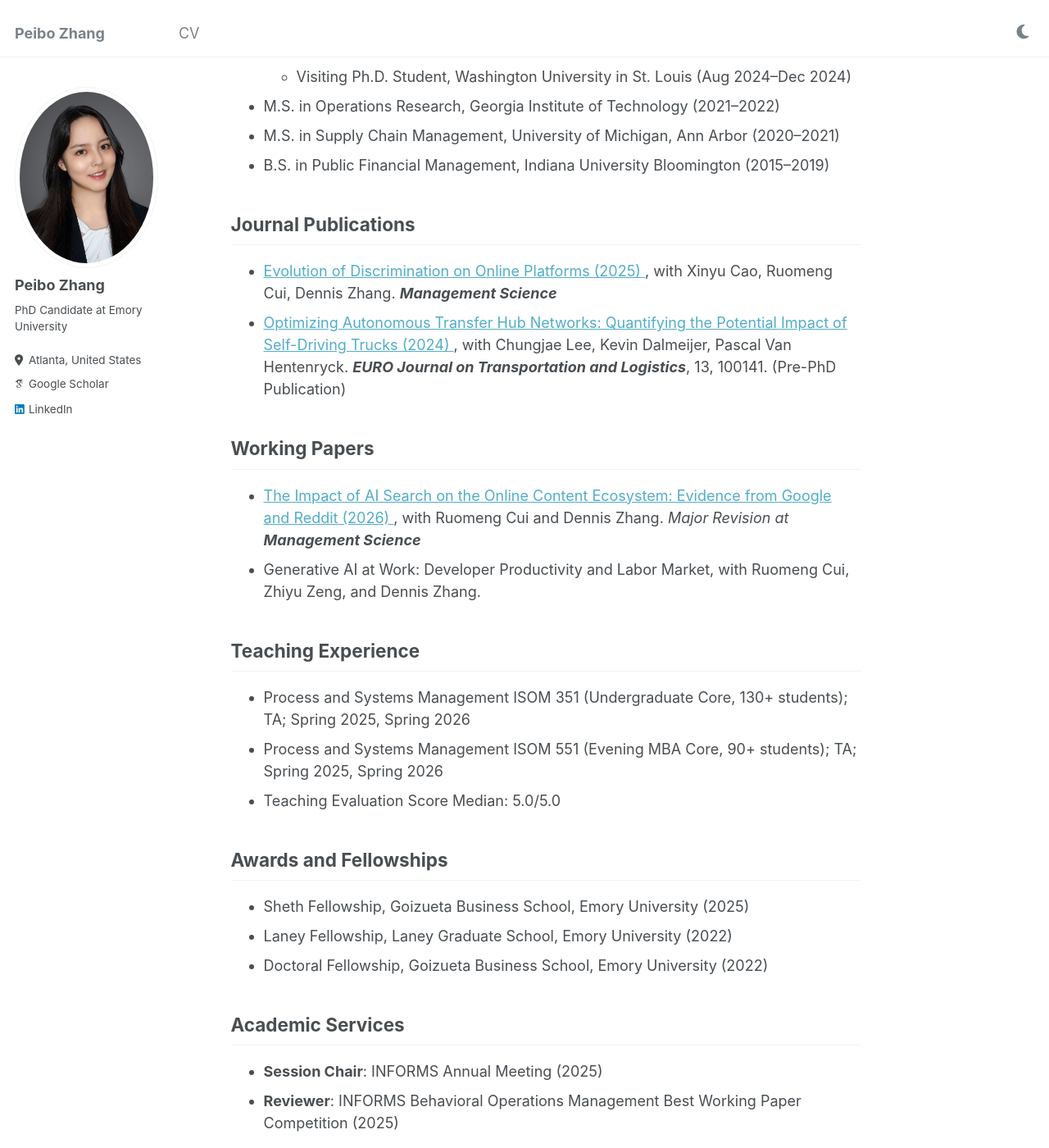
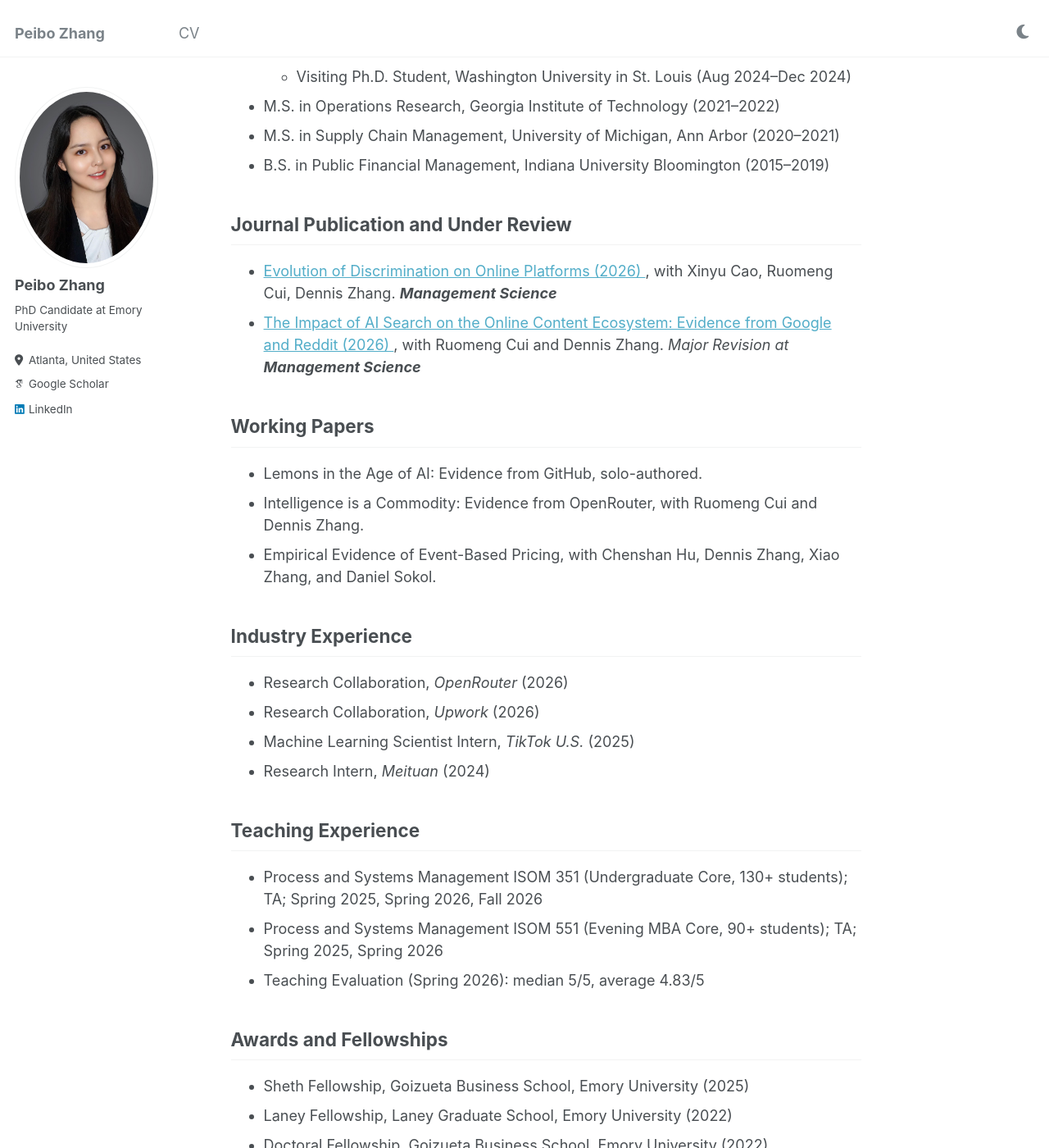
Before and after one commit to PeiboZhang/peibozhang.github.io, a Jekyll site: the page built from _pages/about.md, in a window 1280 px wide and 1400 px high, scrolled down 360 px. Shown: the whole window at 82% size. Built offline with Jekyll 4.4.1, drawn with Linux system fonts in a browser that asks for light colours; some web fonts are replaced; some of the changed text lies outside the part shown.

Commit message:
Update CV (Oct 2026) and homepage: new working papers, industry, teaching, service, talks
Co-Authored-By: Claude Opus 5.5 (1M context) <noreply@anthropic.com>

```diff
--- a/_data/navigation.yml
+++ b/_data/navigation.yml
@@ -16,7 +16,7 @@ main:
   #   url: /year-archive/
 
   - title: "CV"
-    url: /files/CV_PeiboZhang_082026.pdf
+    url: /files/CV_PeiboZhang_102026.pdf
 
   # - title: "Guide"
   #   url: /markdown/
--- a/_pages/about.md
+++ b/_pages/about.md
@@ -37,26 +37,15 @@ My research interest broadly centers on online platform operations, generative A
   <li>B.S. in Public Financial Management, Indiana University Bloomington (2015–2019)</li>
 </ul>
 
-<h2>Journal Publications</h2>
+<h2>Journal Publication and Under Review</h2>
 <ul>
   <li>
     <a href="https://doi.org/10.1287/mnsc.2025.02111" target="_blank">
-      Evolution of Discrimination on Online Platforms (2025)
+      Evolution of Discrimination on Online Platforms (2026)
     </a>,
     with Xinyu Cao, Ruomeng Cui, Dennis Zhang.
     <i><b>Management Science</b></i>
   </li>
-  <li>
-    <a href="https://www.sciencedirect.com/science/article/pii/S2192437624000165" target="_blank">
-      Optimizing Autonomous Transfer Hub Networks: Quantifying the Potential Impact of Self-Driving Trucks (2024)
-    </a>,
-    with Chungjae Lee, Kevin Dalmeijer, Pascal Van Hentenryck.
-    <i><b>EURO Journal on Transportation and Logistics</b></i>, 13, 100141. (Pre-PhD Publication)
-  </li>
-</ul>
-
-<h2>Working Papers</h2>
-<ul>
   <li>
     <a href="https://papers.ssrn.com/sol3/papers.cfm?abstract_id=6762279" target="_blank">
       The Impact of AI Search on the Online Content Ecosystem: Evidence from Google and Reddit (2026)
@@ -64,22 +53,49 @@ My research interest broadly centers on online platform operations, generative A
     with Ruomeng Cui and Dennis Zhang.
     <i>Major Revision at  <b>Management Science</b></i>
   </li>
+</ul>
+
+<h2>Working Papers</h2>
+<ul>
   <li>
-    Generative AI at Work: Developer Productivity and Labor Market,
-    with Ruomeng Cui, Zhiyu Zeng, and Dennis Zhang.
+    Lemons in the Age of AI: Evidence from GitHub, solo-authored.
+  </li>
+  <li>
+    Intelligence is a Commodity: Evidence from OpenRouter,
+    with Ruomeng Cui and Dennis Zhang.
+  </li>
+  <li>
+    Empirical Evidence of Event-Based Pricing,
+    with Chenshan Hu, Dennis Zhang, Xiao Zhang, and Daniel Sokol.
+  </li>
+</ul>
+
+<h2>Industry Experience</h2>
+<ul>
+  <li>
+    Research Collaboration, <i>OpenRouter</i> (2026)
+  </li>
+  <li>
+    Research Collaboration, <i>Upwork</i> (2026)
+  </li>
+  <li>
+    Machine Learning Scientist Intern, <i>TikTok U.S.</i> (2025)
+  </li>
+  <li>
+    Research Intern, <i>Meituan</i> (2024)
   </li>
 </ul>
 
 <h2>Teaching Experience</h2>
 <ul>
   <li>
-    Process and Systems Management ISOM 351 (Undergraduate Core, 130+ students); TA; Spring 2025, Spring 2026
+    Process and Systems Management ISOM 351 (Undergraduate Core, 130+ students); TA; Spring 2025, Spring 2026, Fall 2026
   </li>
   <li>
     Process and Systems Management ISOM 551 (Evening MBA Core, 90+ students); TA; Spring 2025, Spring 2026
   </li>
   <li>
-    Teaching Evaluation Score Median: 5.0/5.0
+    Teaching Evaluation (Spring 2026): median 5/5, average 4.83/5
   </li>
 </ul>
 
@@ -94,7 +110,7 @@ My research interest broadly centers on online platform operations, generative A
 <ul>
   <li><b>Session Chair</b>: INFORMS Annual Meeting (2025)</li>
   <li>
-    <b>Reviewer</b>: INFORMS Behavioral Operations Management Best Working Paper Competition (2025)
+    <b>Reviewer</b>: INFORMS Behavioral Operations Management Best Working Paper Competition (2025, 2026)
   </li>
 </ul>
 
@@ -103,6 +119,7 @@ My research interest broadly centers on online platform operations, generative A
   <li>
     <b>Evolution of Discrimination on Online Platforms</b>
     <ul>
+      <li>2026 INFORMS Annual Meeting, San Francisco, CA</li>
       <li>2025 INFORMS Annual Meeting, Atlanta, GA</li>
       <li>2025 POMS Conference, Atlanta, GA</li>
       <li>2024 INFORMS Annual Meeting, Seattle, WA</li>
@@ -113,13 +130,3 @@ My research interest broadly centers on online platform operations, generative A
     2023 Behavioral Operations Management Summer Institute (BOMSI), Harvard Business School, Boston, MA
   </li>
 </ul>
-
-<h2>Industry Experience</h2>
-<ul>
-  <li>
-    Machine Learning Scientist Intern, <i>TikTok</i> (2025)
-  </li>
-  <li>
-    Research Intern, <i>Meituan</i> (2024)
-  </li>
-</ul>
```
Also changed, not shown: 2 other files.
